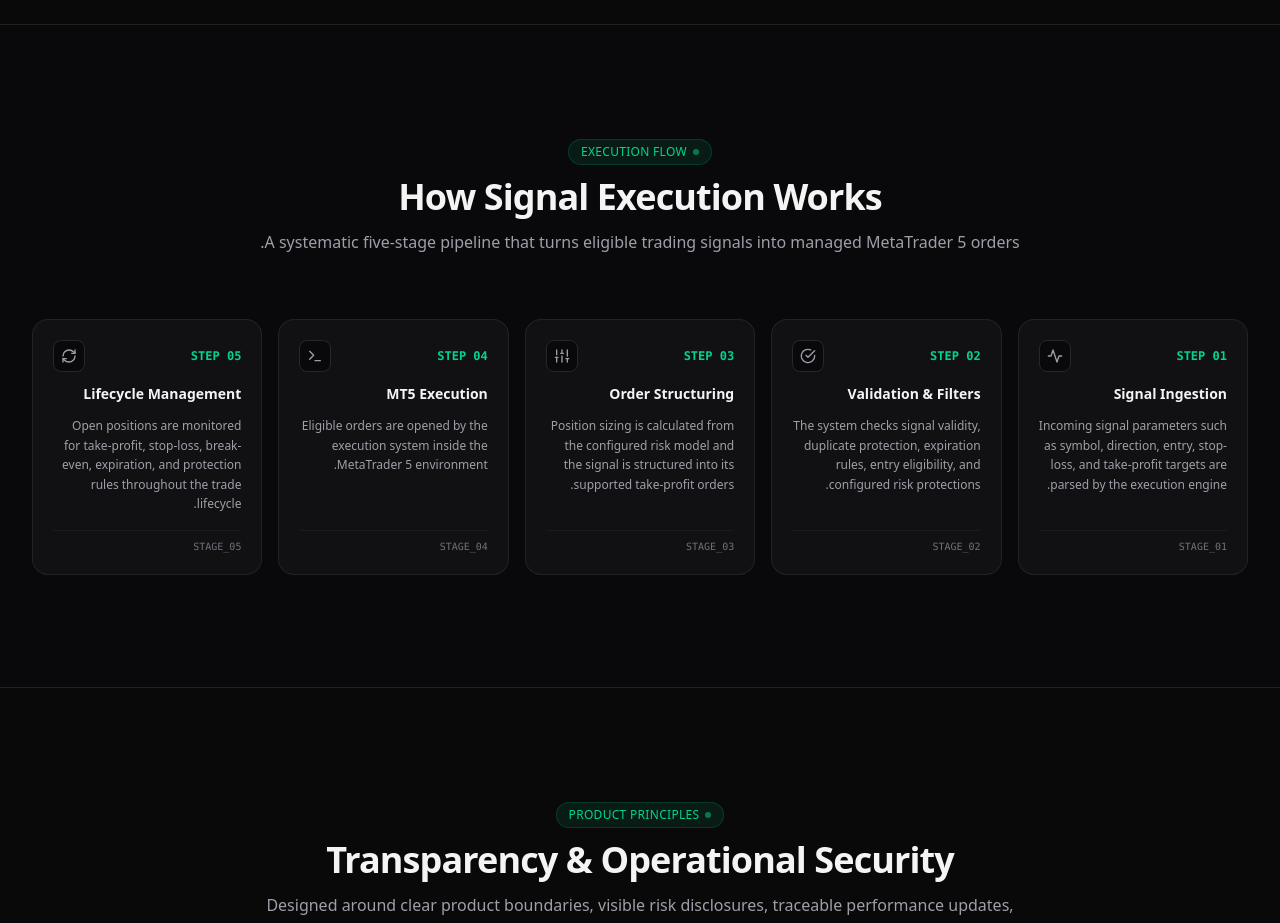
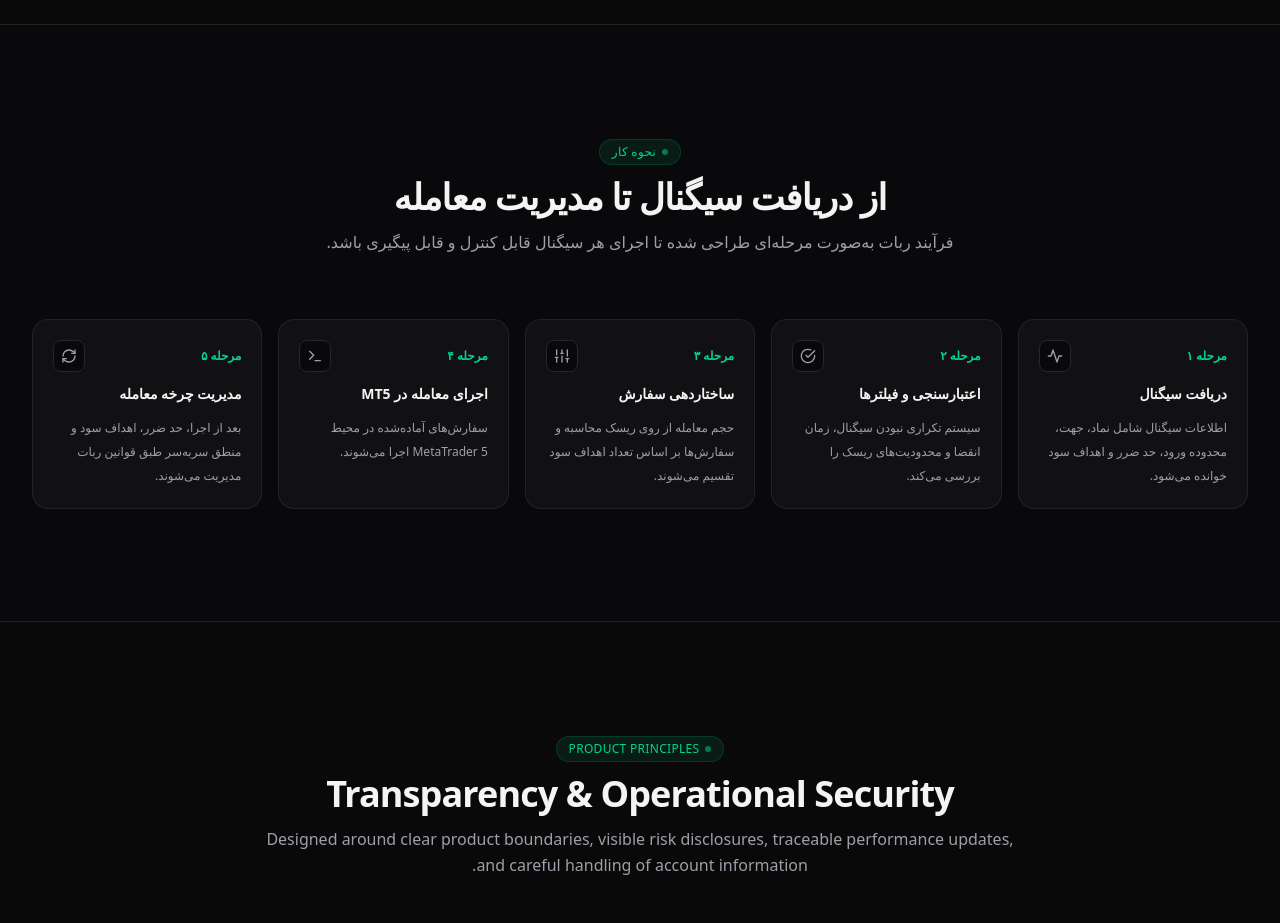
Before and after one commit to amirrezakhanipour/bot-website, a Next.js app: page / in a window 1280 px wide. Shown: the part 4600-5523 px from the top of the page. Built offline with nearby package versions, Linux system fonts and the light colour scheme.

Commit message:
feat(ui): localize execution flow to Persian

```diff
--- a/src/components/marketing/how-it-works-section.tsx
+++ b/src/components/marketing/how-it-works-section.tsx
@@ -10,73 +10,64 @@ import {
 
 const EXECUTION_STEPS = [
   {
-    step: "01",
-    title: "Signal Ingestion",
-    description: "Incoming signal parameters such as symbol, direction, entry, stop-loss, and take-profit targets are parsed by the execution engine.",
+    step: "۱",
+    title: "دریافت سیگنال",
+    description: "اطلاعات سیگنال شامل نماد، جهت، محدوده ورود، حد ضرر و اهداف سود خوانده می‌شود.",
     icon: ActivityIcon,
   },
   {
-    step: "02",
-    title: "Validation & Filters",
-    description: "The system checks signal validity, duplicate protection, expiration rules, entry eligibility, and configured risk protections.",
+    step: "۲",
+    title: "اعتبارسنجی و فیلترها",
+    description: "سیستم تکراری نبودن سیگنال، زمان انقضا و محدودیت‌های ریسک را بررسی می‌کند.",
     icon: CheckCircleIcon,
   },
   {
-    step: "03",
-    title: "Order Structuring",
-    description: "Position sizing is calculated from the configured risk model and the signal is structured into its supported take-profit orders.",
+    step: "۳",
+    title: "ساختاردهی سفارش",
+    description: "حجم معامله از روی ریسک محاسبه و سفارش‌ها بر اساس تعداد اهداف سود تقسیم می‌شوند.",
     icon: SlidersIcon,
   },
   {
-    step: "04",
-    title: "MT5 Execution",
-    description: "Eligible orders are opened by the execution system inside the MetaTrader 5 environment.",
+    step: "۴",
+    title: "اجرای معامله در MT5",
+    description: "سفارش‌های آماده‌شده در محیط MetaTrader 5 اجرا می‌شوند.",
     icon: TerminalIcon,
   },
   {
-    step: "05",
-    title: "Lifecycle Management",
-    description: "Open positions are monitored for take-profit, stop-loss, break-even, expiration, and protection rules throughout the trade lifecycle.",
+    step: "۵",
+    title: "مدیریت چرخه معامله",
+    description: "بعد از اجرا، حد ضرر، اهداف سود و منطق سر‌به‌سر طبق قوانین ربات مدیریت می‌شوند.",
     icon: RefreshCwIcon,
   },
 ];
 
 export function HowItWorksSection() {
   return (
-    <section id="how-it-works" className="py-20 md:py-28 relative">
-      <div className="max-w-7xl mx-auto px-4 sm:px-6 lg:px-8 space-y-16">
+    <section id="how-it-works" className="relative py-20 md:py-28">
+      <div className="mx-auto max-w-7xl space-y-16 px-4 sm:px-6 lg:px-8">
         <SectionHeading
-          badge="Execution Flow"
-          title="How Signal Execution Works"
-          subtitle="A systematic five-stage pipeline that turns eligible trading signals into managed MetaTrader 5 orders."
+          badge="نحوه کار"
+          title="از دریافت سیگنال تا مدیریت معامله"
+          subtitle="فرآیند ربات به‌صورت مرحله‌ای طراحی شده تا اجرای هر سیگنال قابل کنترل و قابل پیگیری باشد."
         />
 
-        <div className="grid grid-cols-1 md:grid-cols-5 gap-4 relative">
-          {EXECUTION_STEPS.map((stepItem, idx) => {
+        <div className="relative grid grid-cols-1 gap-4 md:grid-cols-5">
+          {EXECUTION_STEPS.map((stepItem) => {
             const IconComponent = stepItem.icon;
             return (
               <div
-                key={idx}
-                className="relative p-5 rounded-2xl bg-zinc-900/60 border border-zinc-800/80 space-y-4 flex flex-col justify-between"
+                key={stepItem.step}
+                className="relative flex flex-col justify-between space-y-4 rounded-2xl border border-zinc-800/80 bg-zinc-900/60 p-5"
               >
                 <div className="space-y-3">
                   <div className="flex items-center justify-between">
-                    <span className="text-xs font-mono font-bold text-emerald-400">
-                      STEP {stepItem.step}
-                    </span>
-                    <div className="w-8 h-8 rounded-lg bg-zinc-950 border border-zinc-800 flex items-center justify-center text-zinc-400">
+                    <span className="text-xs font-bold text-emerald-400">مرحله {stepItem.step}</span>
+                    <div className="flex h-8 w-8 items-center justify-center rounded-lg border border-zinc-800 bg-zinc-950 text-zinc-400">
                       <IconComponent size={16} />
                     </div>
                   </div>
-                  <h3 className="text-sm font-semibold text-zinc-100">
-                    {stepItem.title}
-                  </h3>
-                  <p className="text-xs text-zinc-400 leading-relaxed">
-                    {stepItem.description}
-                  </p>
-                </div>
-                <div className="pt-2 border-t border-zinc-800/50 text-[10px] font-mono text-zinc-500">
-                  STAGE_{stepItem.step}
+                  <h3 className="text-sm font-semibold text-zinc-100">{stepItem.title}</h3>
+                  <p className="text-xs leading-6 text-zinc-400">{stepItem.description}</p>
                 </div>
               </div>
             );
```
